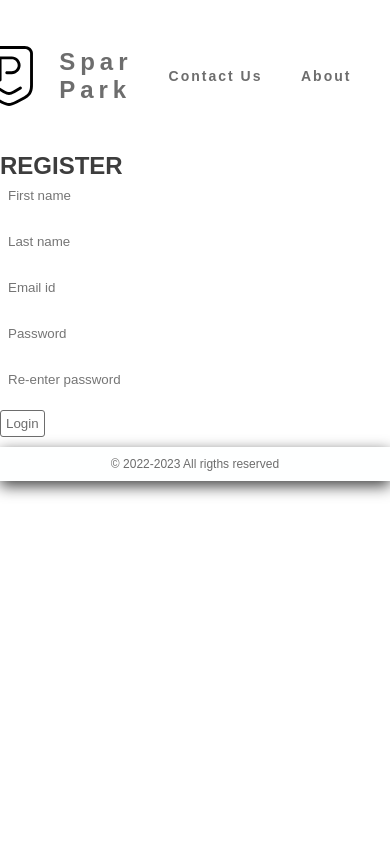
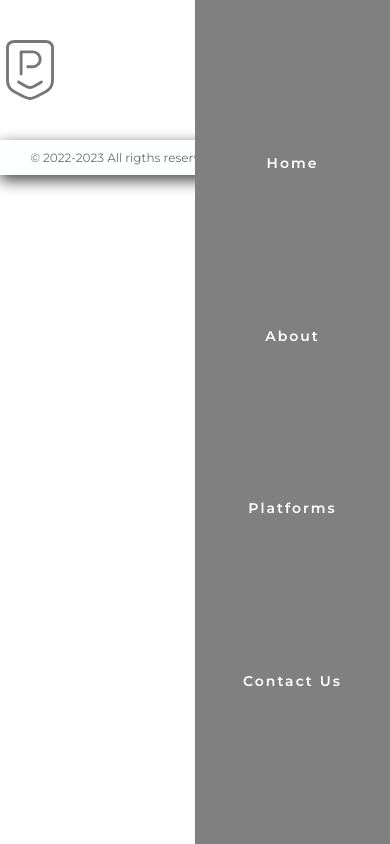
Before and after one commit to ArjunYes/spareParkPHP, a PHP site: page /register.php in a window 390 px wide. Run offline with PHP 8.4, Linux system fonts and the light colour scheme.

Commit message:
Navbar updates

```diff
--- a/index.js
+++ b/index.js
@@ -3,6 +3,7 @@ window.onload = function () {
     console.log("gsfgsf")
 }
 
+const navitems = document.getElementById("navitems");
 // console.log("WORKING")
 const finderText = document.getElementById("spaceFindertext");
 const ownerText = document.getElementById('spaceOwnertext')
@@ -20,6 +21,13 @@ spaceFinder = "spaceFinder";
 spaceOwner = "spaceOwner"
 
 var userType = 1;
+var isNavOpen = false;
+
+function navOpenClose(e){
+    isNavOpen = !isNavOpen;
+    console.log(isNavOpen)
+    isNavOpen? navitems.style.display = "none" : navitems.style.display = "flex";
+}
 
 function switchUser(e) {
     e.preventDefault();
@@ -54,8 +62,6 @@ function sendMessgae(event, flag) {
 
     }
 
-
-
 }
 
 function closePopup() {
--- a/main.css
+++ b/main.css
@@ -107,11 +107,32 @@ body {
 
 .navbar {
   width: 100%;
+  display: grid;
+  grid-template-columns: repeat(8, 1fr);
+}
+.navbar .ham_burger {
+  display: none;
+}
+.navbar .navitems {
+  color: white;
   display: flex;
   flex-direction: row;
+  justify-content: space-evenly;
   align-items: center;
+  flex: 4;
+  height: 18vh;
+  grid-column: 3/-1;
+}
+.navbar .logo {
+  display: flex;
   justify-content: center;
-  flex: 1;
+  align-items: center;
+  overflow: hidden;
+  flex: 2;
+}
+.navbar .logo img {
+  width: 60px;
+  height: 80px;
 }
 .navbar h2 {
   margin-left: 20px;
@@ -145,26 +166,57 @@ body {
 .navbar a .active {
   color: red;
 }
+
+@media (max-width: 35em) {
   .navbar .navitems {
+    background-color: gray;
+    position: fixed;
+    height: 100%;
+    inset: 0 0 0 50%;
     display: flex;
-  flex-direction: row;
+    flex-direction: column;
+    align-items: center;
     justify-content: space-evenly;
+  }
+  .navbar ul,
+.navbar li,
+.navbar a {
+    text-decoration: none;
+    font-size: 14px;
+    list-style: none;
+    font-weight: bold;
+    letter-spacing: 2px;
+    color: white;
+  }
+  .navbar ul:hover,
+.navbar li:hover,
+.navbar a:hover {
+    color: red;
+    cursor: pointer;
+    transition: ease-in-out all 0.2s;
+  }
+  .navbar ul:active,
+.navbar li:active,
+.navbar a:active {
+    color: red;
+  }
+  .navbar ul .active,
+.navbar li .active,
+.navbar a .active {
+    color: red;
+  }
+  .navbar .ham_burger {
+    display: block;
+    display: flex;
     align-items: center;
-  flex: 4;
-  height: 18vh;
+    justify-content: center;
+    grid-column: 7/-1;
+    cursor: pointer;
   }
   .navbar .logo {
-  display: flex;
-  justify-content: center;
-  align-items: center;
-  overflow: hidden;
-  flex: 2;
+    padding: 30px;
   }
-.navbar .logo img {
-  width: 60px;
-  height: 80px;
 }
-
 .content_wrapper {
   width: 80%;
   display: flex;
--- a/main.scss
+++ b/main.scss
@@ -21,7 +21,7 @@ body {
     display: block;
 }
 
-.blur{
+.blur {
     filter: blur(10px);
 }
 
@@ -122,13 +122,50 @@ body {
 
 .navbar {
     width: 100%;
-    // color: white;
+
+    display: grid;
+    grid-template-columns: repeat(8, 1fr);
+
+    .ham_burger {
+        display: none;
+    }
+
+
+    .navitems {
+        // width: 70%;
+        // border: 1px solid black;
+        // background-color: steelblue;
+        color: white;
         display: flex;
         flex-direction: row;
+        justify-content: space-evenly;
         align-items: center;
+        flex: 4;
+        height: 18vh;
+        grid-column: 3/-1;
+    }
+
+    .logo {
+        display: flex;
         justify-content: center;
+        align-items: center;
+        // width: 30%;
+        overflow: hidden;
+        flex: 2;
+        // color: white;
+        // background-color: blue;
         // border: 1px solid black;
-    flex: 1;
+
+
+        // border: 1px solid red;
+        img {
+            width: 60px;
+            height: 80px;
+            // color: white;
+        }
+
+    }
+
 
     h2 {
         margin-left: 20px;
@@ -167,35 +204,72 @@ body {
 
     }
 
-    .navitems {
-        // width: 70%;
-        // border: 1px solid black;
-        display: flex;
-        flex-direction: row;
-        justify-content: space-evenly;
-        align-items: center;
-        flex: 4;
-        height: 18vh;
+
 }
 
-    .logo {
+@media (max-width : 35em) {
+    .navbar {
+        // display: none;
+
+        .navitems {
+            background-color: gray;
+            // color: white;
+            // background: rgba(251, 255, 255, 0.3);
+
+            // display: none;
+            position: fixed;
+            height: 100%;
+            inset: 0 0 0 50%;
+
             display: flex;
-        justify-content: center;
+            flex-direction: column;
             align-items: center;
-        // width: 30%;
-        overflow: hidden;
-        flex: 2;
-        // color: white;
+            justify-content: space-evenly;
+            // display: none;
+        }
+        ul,
+        li,
+        a {
+            text-decoration: none;
+            font-size: 14px;
+            list-style: none;
+            font-weight: bold;
+            letter-spacing: 2px;
+            color: white;
+            // border: 1px solid black;
 
-        // border: 1px solid red;
-        img {
-            width: 60px;
-            height: 80px;
-            // color: white;
+            &:hover {
+                // background-color: #6d6d6d;
+                color: red;
+                cursor: pointer;
+                transition: ease-in-out all .2s
+            }
+
+            &:active {
+                color: red;
+
+            }
+
+            .active {
+                color: red;
             }
 
         }
 
+        .ham_burger {
+            display: block;
+            // background-color: lightcoral;
+            display: flex;
+            align-items: center;
+            justify-content: center;
+            grid-column: 7/-1;
+            cursor: pointer;
+        }
+
+        .logo {
+            padding: 30px;
+        }
+    }
 }
 
 .content_wrapper {
@@ -551,10 +625,11 @@ body {
 
 }
 
-.width_wrapper{
+.width_wrapper {
     width: 85%;
     margin: auto;
-    .heading{
+
+    .heading {
         margin: 50px;
     }
 }
@@ -576,14 +651,14 @@ body {
     }
 }
 
-.space_listing{
+.space_listing {
     // background-color: red;
     display: grid;
-    grid-template-columns: repeat(3,1fr);
+    grid-template-columns: repeat(3, 1fr);
     // grid-template-rows: 500px 500px;
     grid-gap: 25px;
 
-    .single_space{
+    .single_space {
         // background-color: green;
         // border: 1px solid gray;
         border-radius: 8px;
@@ -595,16 +670,17 @@ body {
         justify-content: center;
         min-height: 400px;
 
-        .detail_margin{
+        .detail_margin {
             margin-top: 5px;
             margin-bottom: 5px;
         }
     }
 
-    .image{
+    .image {
         height: 200px;
         width: 200px;
-        img{
+
+        img {
             width: 200px;
             height: 200px;
         }
@@ -612,39 +688,41 @@ body {
 }
 
 
-.gmaps{
+.gmaps {
     color: red;
     cursor: pointer;
 }
-.space_info{
+
+.space_info {
 
     min-height: 82vh;
     // border: 1px solid black;
     height: 221px;
     display: grid;
-    grid-template-columns: repeat(2,1fr);
+    grid-template-columns: repeat(2, 1fr);
+
     // background-color: green;
-    p{
+    p {
         font-size: 1.5rem;
         text-align: center;
     }
 
-    .space_image{
+    .space_image {
         position: relative;
         display: flex;
         align-items: center;
         justify-content: center;
         // background-color: red;
-        border-right : 1px solid rgb(198, 198, 198);
+        border-right: 1px solid rgb(198, 198, 198);
         // box-shadow: rgba(0, 0, 0, 0.24)  8px;
 
-        img{
+        img {
             height: 400px;
             width: 400px;
         }
 
 
-        .nav_btn{
+        .nav_btn {
             position: absolute;
             border: none;
             background-color: transparent;
@@ -661,16 +739,18 @@ body {
             }
 
         }
-        .nav_left{
+
+        .nav_left {
             left: 5;
         }
-        .nav_right{
+
+        .nav_right {
             right: 5;
         }
 
     }
 
-    .space_detail{
+    .space_detail {
         display: flex;
         align-items: center;
         flex-direction: column;
@@ -682,22 +762,24 @@ body {
 
     }
 
-    .detail_margin{
+    .detail_margin {
         margin-top: 10px;
         margin-bottom: 10px;
     }
 
-    .space_title{
+    .space_title {
         font-size: 2.5rem;
         text-align: center;
     }
-    .extra_pad{
+
+    .extra_pad {
         font-size: 1.1rem;
         padding: 20px;
         margin-top: 30px;
         margin-bottom: 20px;
     }
-    .desc{
+
+    .desc {
         margin-top: 25px;
         margin-bottom: 25px;
     }
--- a/register.php
+++ b/register.php
@@ -1,48 +1,60 @@
+<?php
+include_once 'includes/dbh.inc.php'
+?>
+
 <!DOCTYPE html>
 <html lang="en">
 
 <head>
     <link rel="stylesheet" href="main.css">
+    <link rel="stylesheet" href="css/all.min.css">
+    <link rel="stylesheet" href="css/fontawesome.min.css">
+
     <meta charset="UTF-8">
     <meta http-equiv="X-UA-Compatible" content="IE=edge">
     <meta name="viewport" content="width=device-width, initial-scale=1.0">
-    <title>Login page</title>
+    <title>Spare Park</title>
+
     <link rel="preconnect" href="https://fonts.googleapis.com">
     <link rel="preconnect" href="https://fonts.gstatic.com" crossorigin>
-    <link href="https://fonts.googleapis.com/css2?family=Open+Sans:wght@300&display=swap" rel="stylesheet">
+    <link href="https://fonts.googleapis.com/css2?family=Montserrat:wght@400;600&display=swap" rel="stylesheet">
+
 </head>
 
-<body>
-    <div class="wrapper">
-        <nav class="navbar">
-            <div class="logo ">
-                <img  src="images/big-parking-sign-svgrepo-com.svg" alt="">
-                <h2 >Spare Park</h2>
-            </div>
-            <ul class="navitems">
-                <li><a href="">Contact Us</a></li>
-                <li><a href="">About</a></li>
-            </ul>
-        </nav>
+<body class="">
 
-        <div class="form_container">
-            <form class="form" action="" method="post">
-                <h2 class="form_head">REGISTER</h2>
-                <input class="text_box" type="text" placeholder="First name">
-                <input class="text_box" type="text" placeholder="Last name">
-                <input class="text_box" type="text" placeholder="Email id">
-                <input class="text_box" type="text" placeholder="Password">
-                <input class="text_box" type="text" placeholder="Re-enter password">
-                <input class="btn" type="submit" value="Login">
-            </form>
+
+
+
+    <nav class="navbar" id="navbar">
+
+        <div onclick="navOpenClose(event)" class="logo ">
+            <img class="filter-green" src="images/big-parking-sign-svgrepo-com.svg" alt="">
         </div>
 
+        <ul class="navitems" id="navitems">
+            <li><a class="" href="#home">Home </a></li>
+            <li><a href="#about">About</a></li>
+            <li><a href="#platforms">Platforms</a></li>
+            <li><a href="#contactus">Contact Us </a></li>
+        </ul>
 
-        <footer class="footer">
-            <p> &copy 2022-2023 All rigths reserved</p>
-        </footer>
+        <i onclick="navOpenClose(event)" class="ham_burger fa fa-thin fa-bars"></i>
 
-    </div>
+    </nav>
+
+
+
+
+    <footer class="footer">
+        <p> &copy 2022-2023 All rigths reserved spare park. Version 1.0.0</p>
+    </footer>
+
+
+
 </body>
 
 </html>
+
+
+<script src="index.js"></script>
--- a/single_space.php
+++ b/single_space.php
@@ -24,16 +24,19 @@
 <body>
 
     <nav class="navbar">
+
         <div class="logo ">
             <img class="filter-green" src="images/big-parking-sign-svgrepo-com.svg" alt="">
         </div>
-        <ul class="navitems">
+
+        <ul class="navitems" id="navitems">
             <li><a class="" href="index.php/#home">Home </a></li>
             <li><a class="" href="#home">Spaces </a></li>
             <li><a href="#about">About</a></li>
             <li><a href="#platforms">Platforms</a></li>
             <li><a href="#contactus">Contact Us </a></li>
         </ul>
+
     </nav>
 
 
```
Also changed, not shown: 1 other file. Lines whose indentation alone changed are shown as unchanged.
